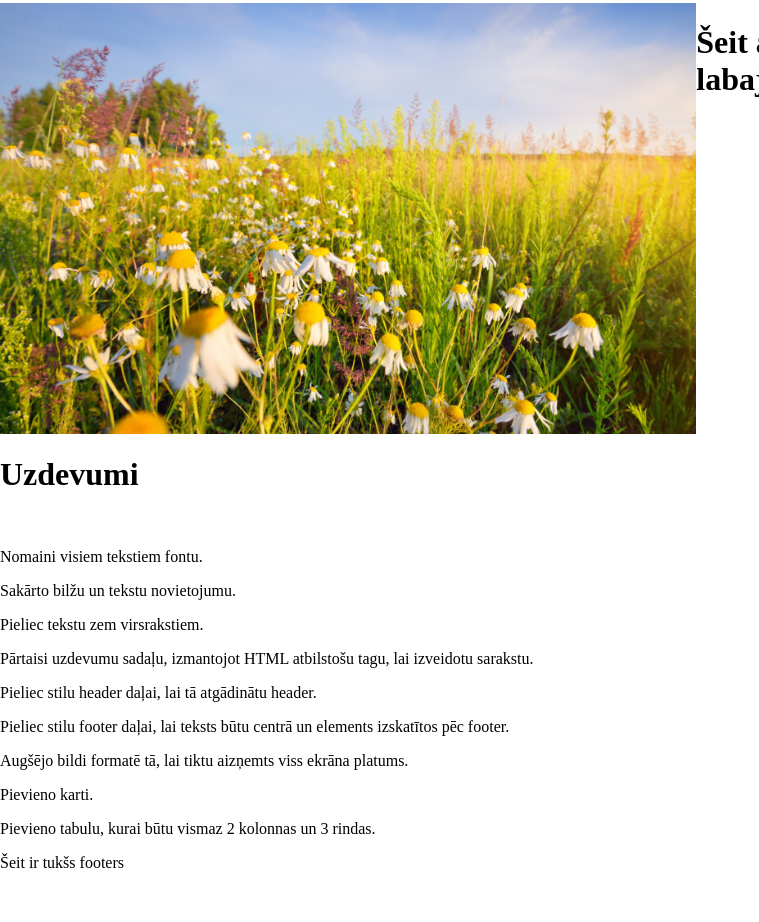
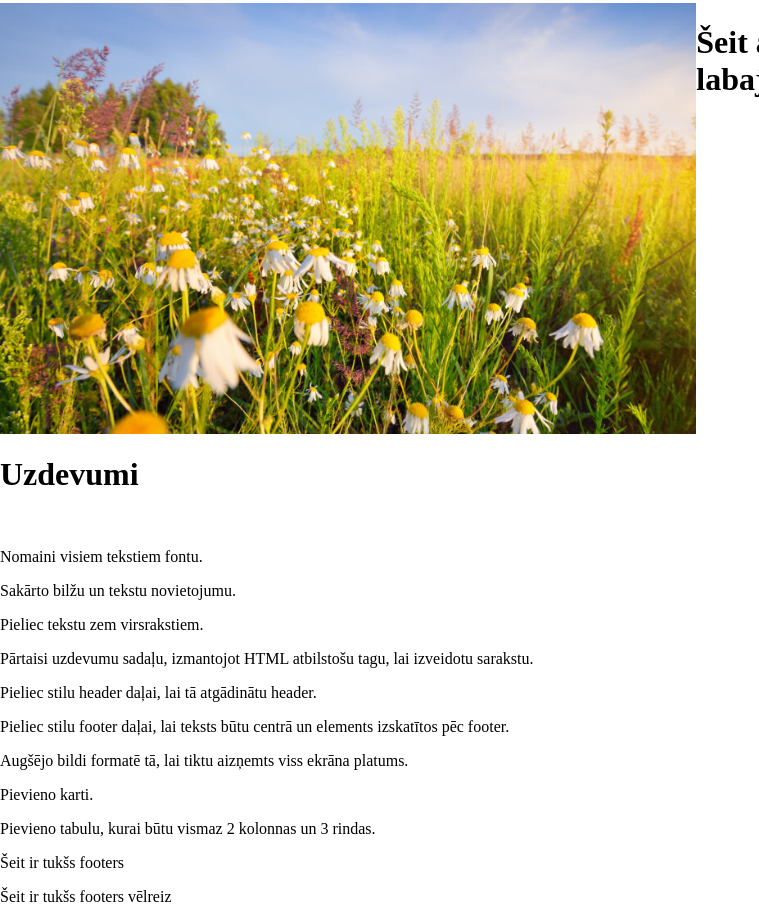
Before and after one commit to stasans/RTU, a plain HTML site: page index.html in a window 1280 px wide. Shown: the part 1370-2292 px from the top of the page, without its empty margins (0-759 px from the left). Before the commit the page ends 2258 px from the top, so only its background shows below. Drawn offline with Linux system fonts and the light colour scheme.

Commit message:
footer changes

```diff
--- a/index.html
+++ b/index.html
@@ -54,6 +54,7 @@
         <!-- Footer -->
         <footer>
             <p>Šeit ir tukšs footers</p>
+            <p>Šeit ir tukšs footers vēlreiz</p>
         </footer>
 
 </body>
```
